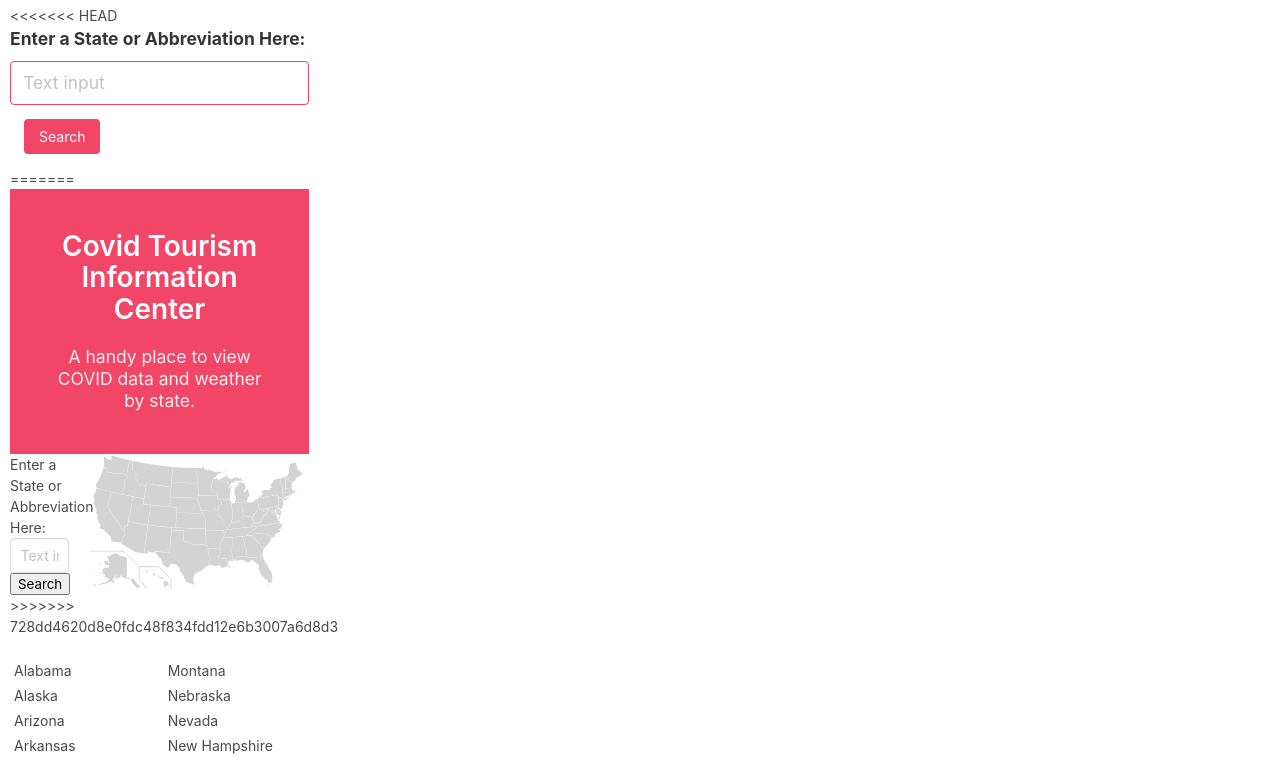
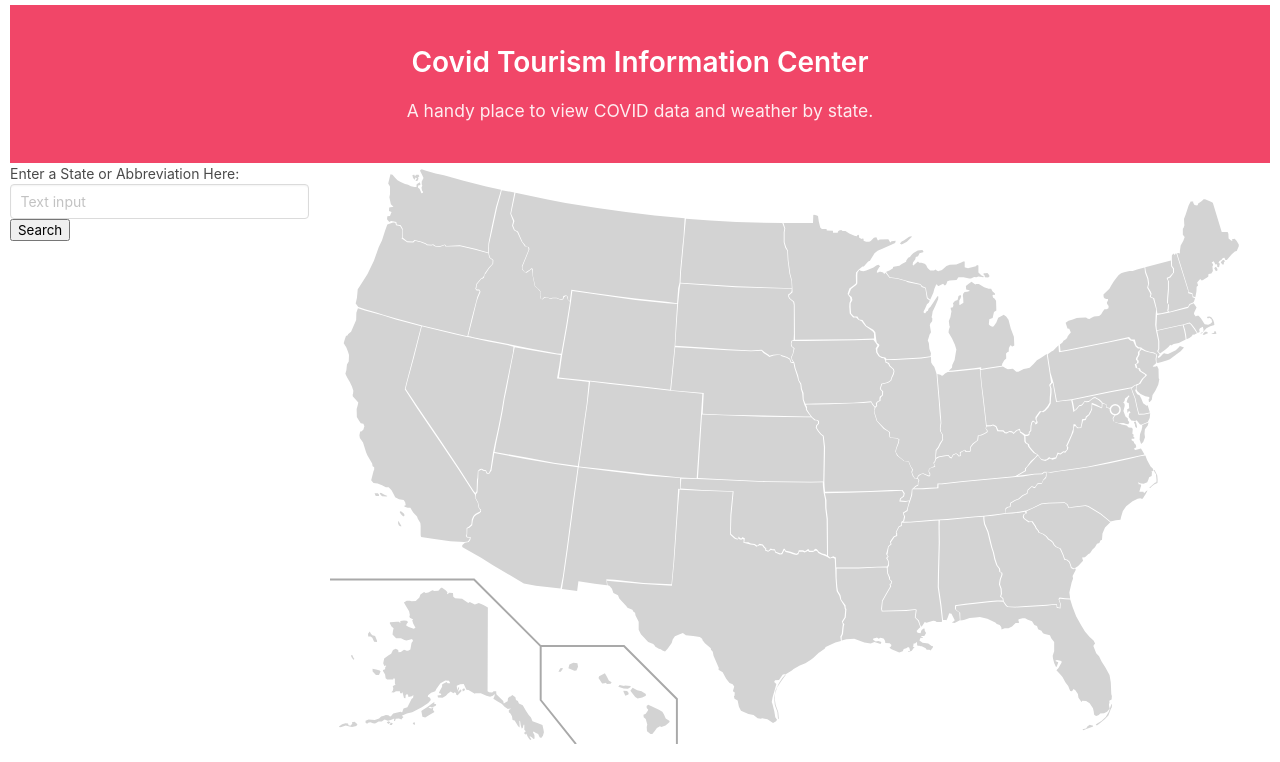
Before and after one commit to nguyen-william93/Covid-Tourism-Information-Center, a plain HTML site: page index.html in a window 1280 px wide. Shown: the top 762 px of the page. Drawn offline with nearby package versions, Linux system fonts and the light colour scheme.

Commit message:
index.html

```diff
--- a/index.html
+++ b/index.html
@@ -23,23 +23,6 @@
     <title>Covid Travel Information Center</title>
   </head>
 
-<<<<<<< HEAD
-      <!--style this later-->
-
-      <!--container for State search list--state searches gonna go here-->
-
-
-      <!--all MAP components-->
-      <main>
-        <div class = "columns">
-          <div class = "column is-one-quarter">
-            <div class = "search-container" id = "search-container">
-              <form>
-                <label class= "label is-size-5" for= "state-input">Enter a State or Abbreviation Here: </label>
-                <input class="input is-danger is-medium" id="state-input" type="text" placeholder="Text input">
-                <button class = "button is-danger m-4" type = "submit" >Search </button>
-              </form>
-=======
 
   <body>
     <header>
@@ -68,7 +51,6 @@
               />
               <button class="btn" type="submit" id="button">Search</button>
             </form>
->>>>>>> 728dd4620d8e0fdc48f834fdd12e6b3007a6d8d3
           </div>
         </div>
 
```
